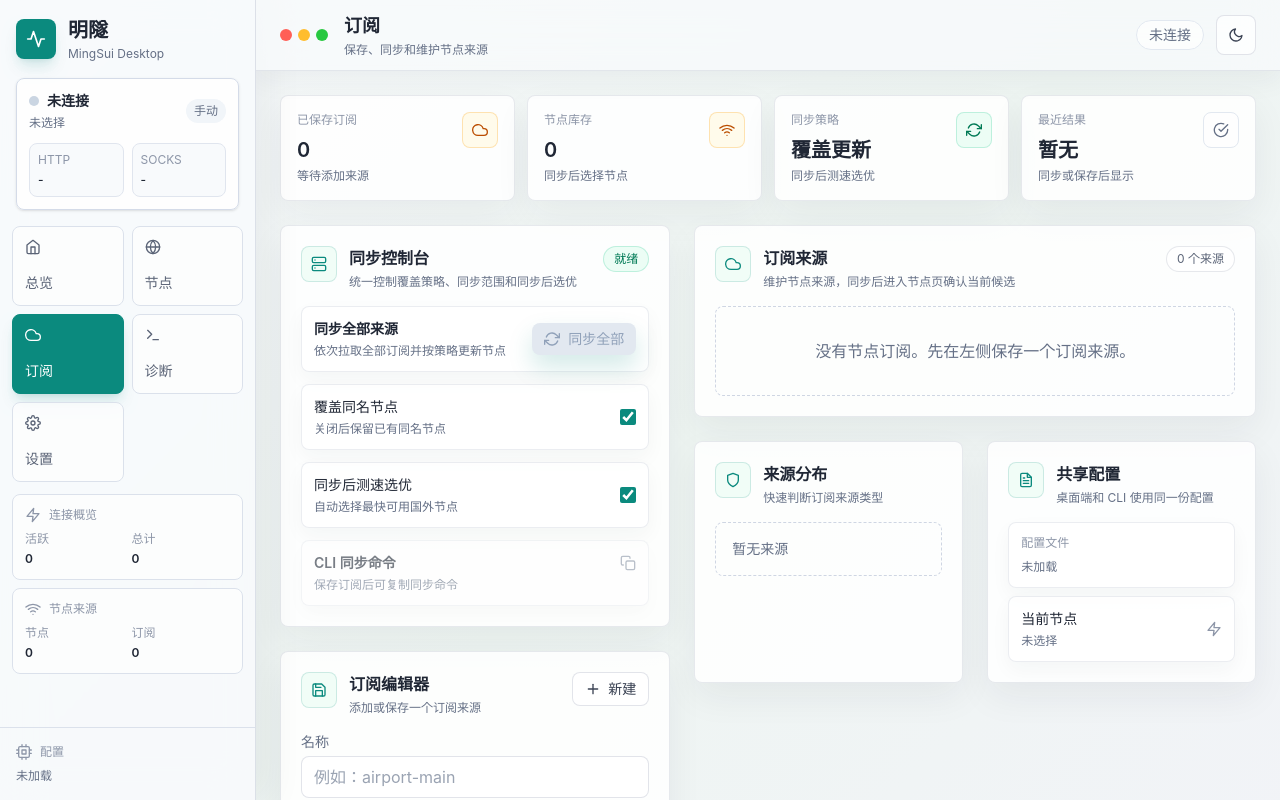
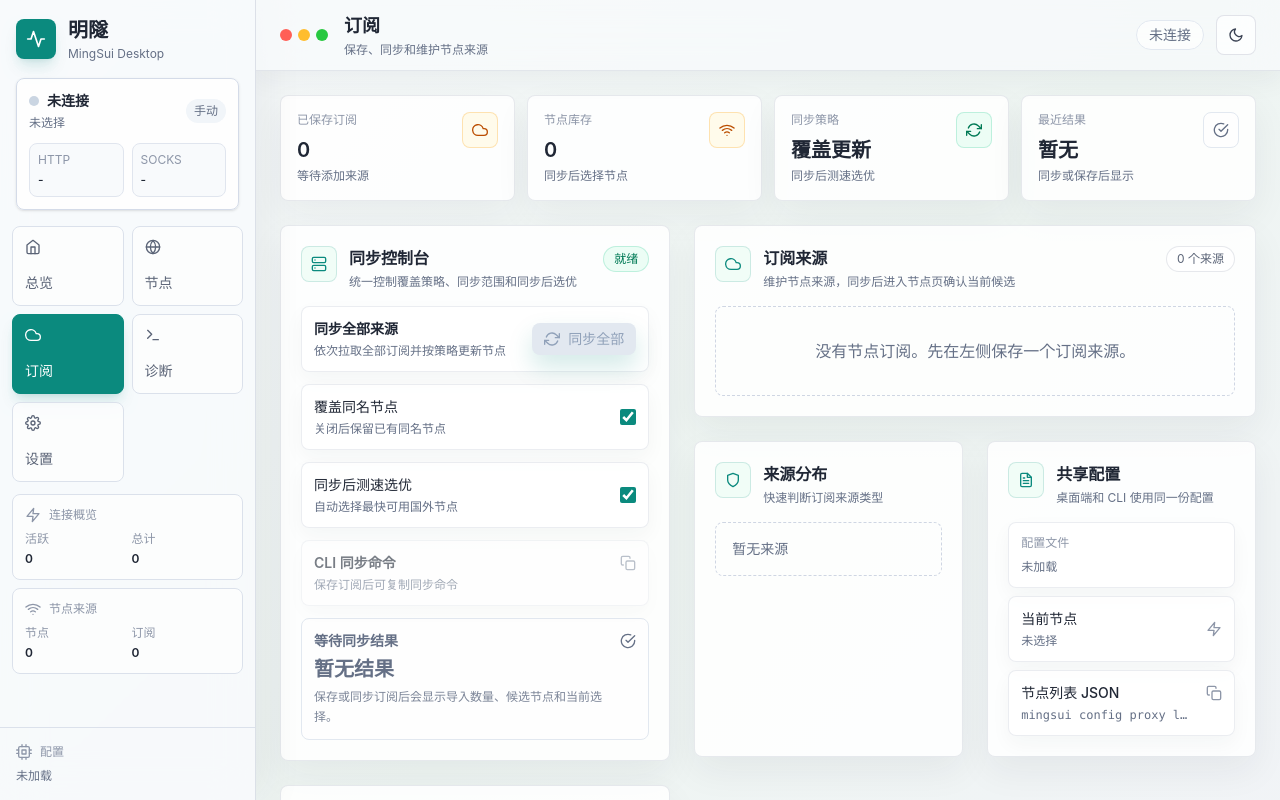
Before and after one commit to coyoteXujie/mingsui, a React (Vite) app in the folder desktop/mingsui-desktop/frontend/: page / in a window 1280 px wide. Both pictures are taken after a click on the button "订阅". Shown: the top 800 px of the page. Built offline with nearby package versions, Linux system fonts and the light colour scheme.

Commit message:
完善桌面订阅同步反馈

```diff
--- a/desktop/mingsui-desktop/frontend/src/components/views/Overview.tsx
+++ b/desktop/mingsui-desktop/frontend/src/components/views/Overview.tsx
@@ -225,7 +225,7 @@ export function Overview() {
   const envCommand = `eval "$(mingsui env${configFlag})"`
   const execTemplate = `mingsui exec${configFlag} -connect -- <command>`
   const testCommand = `mingsui exec${configFlag} -connect -- curl -I https://www.google.com/generate_204`
-  const doctorCommand = `mingsui doctor${configFlag}`
+  const doctorCommand = `mingsui doctor${configFlag} -json`
   const readiness = state?.readiness
   const readinessActions = readiness?.actions?.slice(0, 4) || []
   const warnings = readiness?.warnings || []
--- a/desktop/mingsui-desktop/frontend/src/components/views/Subscriptions.tsx
+++ b/desktop/mingsui-desktop/frontend/src/components/views/Subscriptions.tsx
@@ -164,8 +164,9 @@ export function Subscriptions() {
   const canSyncAll = subscriptions.length > 0 && busy === null
   const activeSource = selectedSubscription || (name || url ? {name: name || '未命名', url} : null)
   const syncCommand = selectedSubscription
-    ? `mingsui config subscription sync ${shellQuote(selectedSubscription.name)}${syncCheck ? ' -check' : ''}`
+    ? `mingsui config subscription sync ${shellQuote(selectedSubscription.name)}${syncCheck ? ' -check' : ''} -json`
     : '保存订阅后可复制同步命令'
+  const proxyListCommand = `mingsui config proxy list${state?.config_path ? ` -path ${shellQuote(state.config_path)}` : ''} -json`
   const statCards: StatCard[] = [
     {
       label: '已保存订阅',
@@ -405,6 +406,17 @@ export function Subscriptions() {
                 </div>
                 <CopyIcon className="mt-0.5 h-4 w-4 shrink-0 text-faint group-hover:text-emerald-700" />
               </button>
+
+              <div className={`rounded-lg border p-3 ${lastResult ? toneClasses[lastResult.tone] : toneClasses.neutral}`}>
+                <div className="flex items-start justify-between gap-3">
+                  <div className="min-w-0">
+                    <div className="text-sm font-semibold">{lastResult ? '最近同步结果' : '等待同步结果'}</div>
+                    <div className="mt-1 text-xl font-semibold">{lastResult?.title || '暂无结果'}</div>
+                    <div className="mt-1 break-words text-xs leading-5 opacity-85">{lastResult?.detail || '保存或同步订阅后会显示导入数量、候选节点和当前选择。'}</div>
+                  </div>
+                  <CheckIcon className="mt-0.5 h-4 w-4 shrink-0" />
+                </div>
+              </div>
             </div>
           </div>
 
@@ -581,6 +593,16 @@ export function Subscriptions() {
                   </div>
                   <ZapIcon className="h-4 w-4 text-faint" />
                 </div>
+                <button
+                  onClick={() => copyText('节点列表 JSON 命令', proxyListCommand)}
+                  className="row-surface group flex w-full items-start justify-between gap-3 p-3 text-left transition"
+                >
+                  <div className="min-w-0">
+                    <div className="text-sm font-medium text-main">节点列表 JSON</div>
+                    <div className="mt-1 truncate font-mono text-xs text-subtle">{proxyListCommand}</div>
+                  </div>
+                  <CopyIcon className="mt-0.5 h-4 w-4 shrink-0 text-faint group-hover:text-emerald-700" />
+                </button>
               </div>
             </div>
           </div>
```
